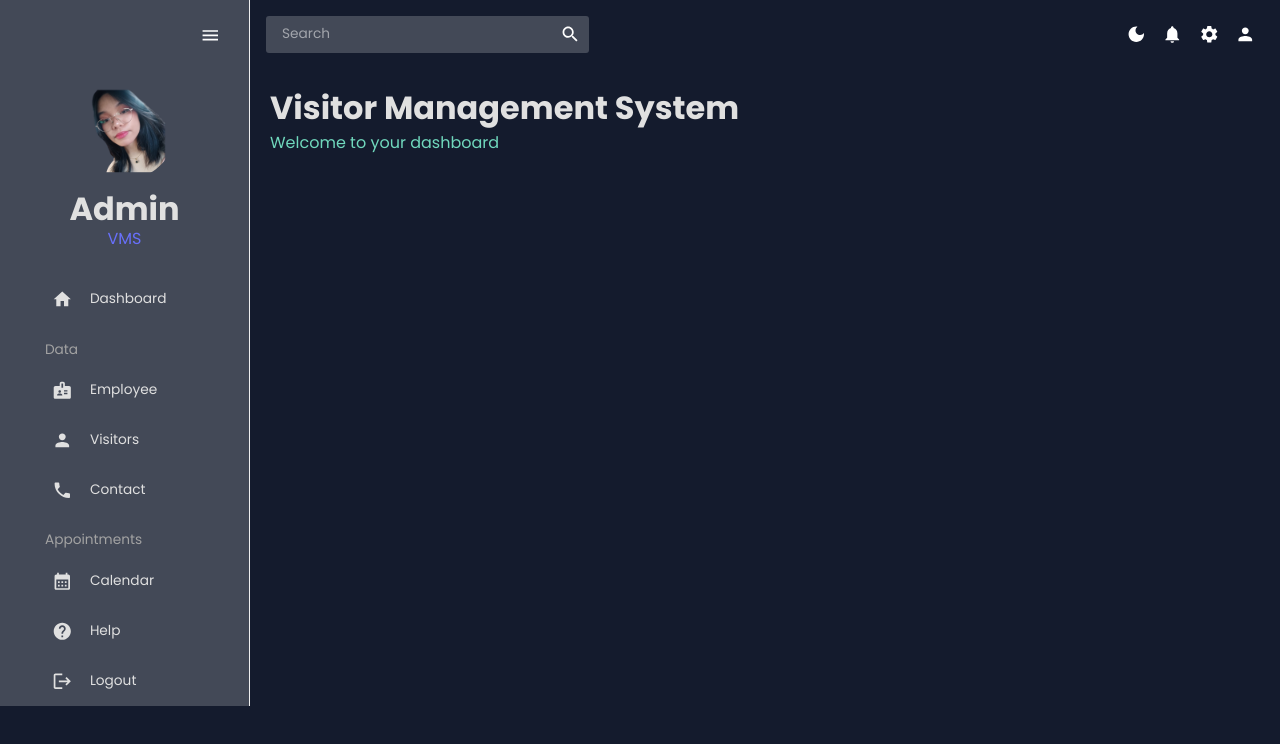
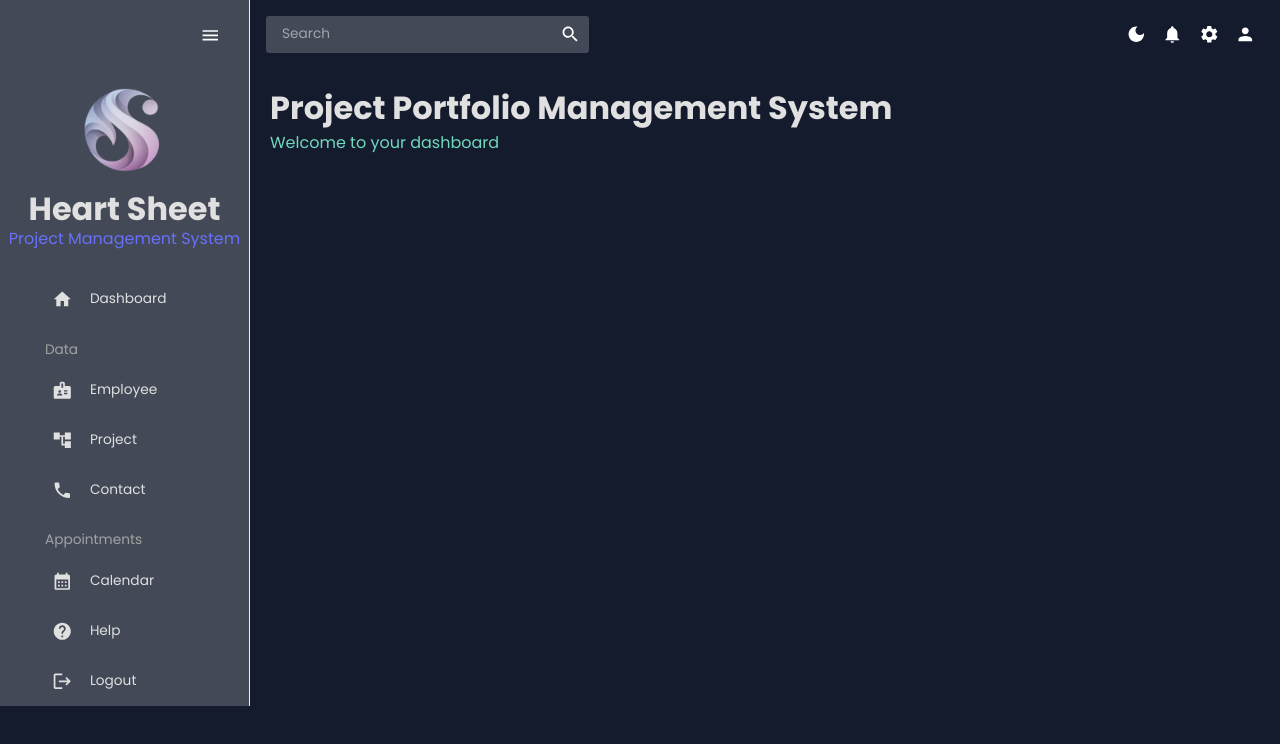
Before and after one commit to imvelvet22/Admin-Page, a React (Create React App) app in the folder react-admin/: page / in a window 1280 px wide. Shown: the top 744 px of the page. Built offline with nearby package versions, Linux system fonts and the light colour scheme.

Commit message:
Project management system

```diff
--- a/react-admin/src/App.js
+++ b/react-admin/src/App.js
@@ -5,7 +5,7 @@ import Topbar from "./scenes/global/Topbar.jsx";
 import Dashboard from "./scenes/dashboard";
 import Sidebar from "./scenes/global/Sidebar.jsx";
 //import Contacts from "./scenes/Contacts";
-import Calendar from "./scenes/calendar/index.jsx"
+import Calendar from "./scenes/calendar/index.js"
 
 
 function App() {
--- a/react-admin/src/scenes/calendar/index.jsx
+++ b/react-admin/src/scenes/calendar/index.js
@@ -24,7 +24,7 @@ import {
         const [currentEvents, setCurrentEvents] = useState([]);
 
     const handleDateClick = (selected) => {
-        const title = prompt("Please enter a new title for your event");
+        const title = prompt("Add Schedule");
         const calendarApi = selected.view.calendar;
         calendarApi.unselect();
 
@@ -52,7 +52,7 @@ import {
       return (
         <div>
           <Box m="20px">
-            <Header title="Calendar" subtitle="See your Appointments" />
+            <Header title="Calendar" subtitle="Manage your Projects" />
 
             <Box display="flex" justifyContent="space-between">
               {/* CALENDAR SIDEBAR */}
--- a/react-admin/src/scenes/dashboard/index.jsx
+++ b/react-admin/src/scenes/dashboard/index.jsx
@@ -8,7 +8,7 @@ const Dashboard = () => {
     <Box m="20px">
       {/* HEADER */}
       <Box display="flex" justifyContent="space-between" alignItems="center">
-        <Header title="Visitor Management System" subtitle="Welcome to your dashboard" />
+        <Header title="Project Portfolio Management System" subtitle="Welcome to your dashboard" />
 
       </Box>
       </Box>
--- a/react-admin/src/scenes/global/Sidebar.jsx
+++ b/react-admin/src/scenes/global/Sidebar.jsx
@@ -6,7 +6,7 @@ import { useTheme } from "@emotion/react";
 import { Link } from "react-router-dom";
 import { tokens } from "../../theme";
 import HomeIcon from '@mui/icons-material/Home';
-import PersonIcon from '@mui/icons-material/Person';
+import AccountTreeIcon from '@mui/icons-material/AccountTree';
 import PhoneIcon from '@mui/icons-material/Phone';
 import CalendarMonthIcon from '@mui/icons-material/CalendarMonth';
 import HelpIcon from '@mui/icons-material/Help';
@@ -108,7 +108,7 @@ const SidebarContent = () => {
                   alt="profile-user"
                   width="100px"
                   height="100px"
-                  src={`../../assets/userr.png`}
+                  src={`../../assets/logoo.png`}
                   style={{ cursor: "pointer", borderRadius: "50%" }}
                 />
               </Box>
@@ -119,10 +119,10 @@ const SidebarContent = () => {
                   fontWeight="bold"
                   sx={{ m: "10px 0 0 0" }}
                 >
-                  Admin
+                  Heart Sheet
                 </Typography>
                 <Typography variant="h5" color={colors.blueAccent[500]}>
-                  VMS
+                  Project Management System
                 </Typography>
               </Box>
             </Box>
@@ -156,9 +156,9 @@ const SidebarContent = () => {
             />
 
             <Item
-              title="Visitors"
-              to="/visitor"
-              icon={<PersonIcon />}
+              title="Project"
+              to="/project"
+              icon={<AccountTreeIcon />}
               selected={selected}
               setSelected={setSelected}
             />
```
Also changed, not shown: react-admin/public/assets/logoo.png (added).
